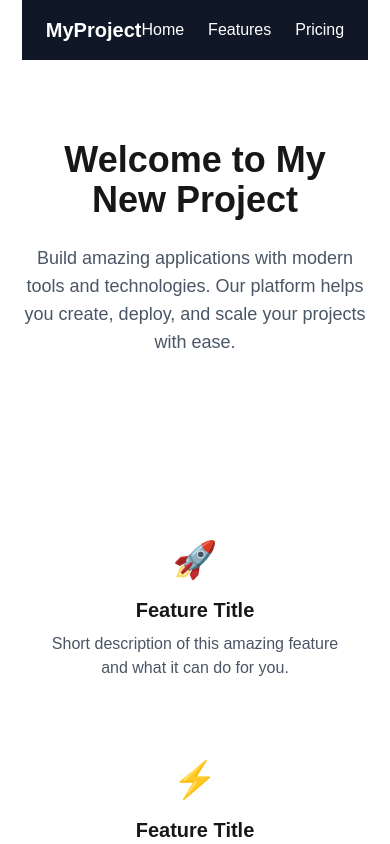
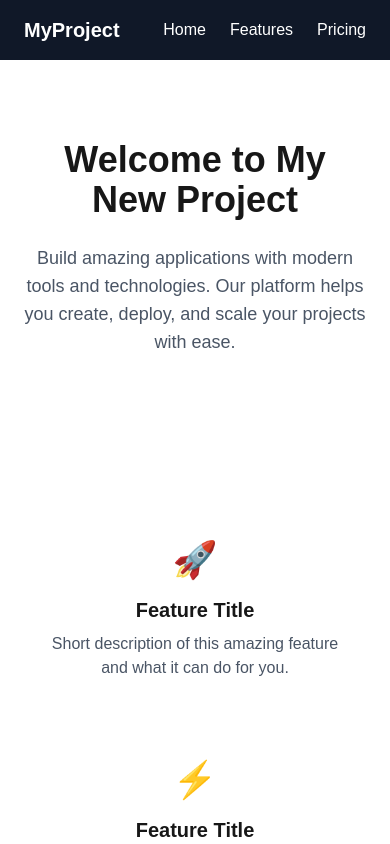
Before and after one commit to jaybarlow/my-new-project, a Next.js app: page / in a window 390 px wide. Shown: the top 844 px of the page. Built offline with nearby package versions, Linux system fonts and the light colour scheme.

Commit message:
Enhance Navbar and Home component layout for improved responsiveness

```diff
--- a/app/components/Navbar.tsx
+++ b/app/components/Navbar.tsx
@@ -1,6 +1,6 @@
 export default function Navbar() {
   return (
-    <header className="bg-gray-900 text-white">
+    <header className="w-full bg-gray-900 text-white">
       <nav className="container mx-auto px-6 py-4 flex items-center justify-between">
         <div className="text-xl font-bold">
           MyProject
--- a/app/page.tsx
+++ b/app/page.tsx
@@ -2,7 +2,7 @@ import Navbar from './components/Navbar'
 
 export default function Home() {
   return (
-    <main className="flex min-h-screen flex-col items-center justify-between">
+    <main className="flex min-h-screen flex-col">
       <Navbar />
       <section className="flex flex-col items-center justify-center text-center px-6 py-20">
         <h1 className="text-4xl md:text-6xl font-bold mb-6">
```
